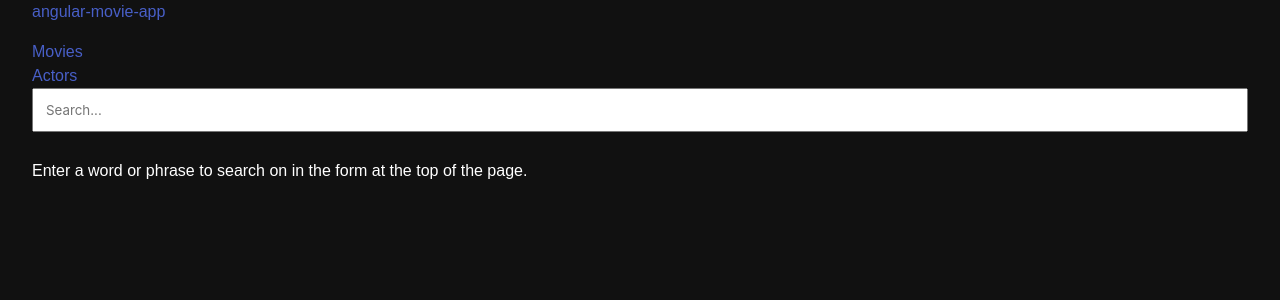
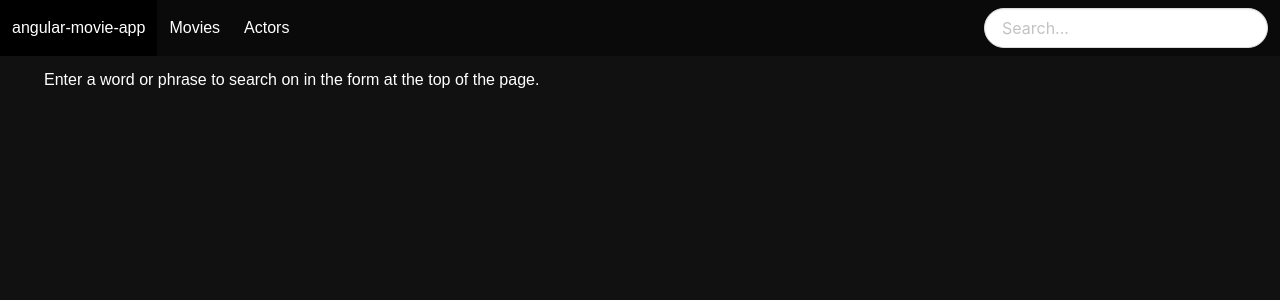
Before and after one commit to lkritsimas/angular-movie-app, an Angular app: page /search in a window 1280 px wide. Shown: the top 300 px of the page. Built offline with nearby package versions, Linux system fonts and the light colour scheme.

Commit message:
Improve styling using bulma

```diff
--- a/src/app/app.component.html
+++ b/src/app/app.component.html
@@ -1,13 +1,34 @@
+<nav class="navbar is-black" role="navigation" aria-label="main navigation">
+  <div class="navbar-brand">
+    <a class="navbar-item" routerLink="/">{{ title }}</a>
+
+    <a role="button" class="navbar-burger burger" aria-label="menu" aria-expanded="false"
+      data-target="navbarBasicExample">
+      <span aria-hidden="true"></span>
+      <span aria-hidden="true"></span>
+      <span aria-hidden="true"></span>
+    </a>
+  </div>
+
+  <div id="navbarBasicExample" class="navbar-menu">
+    <div class="navbar-start">
+      <a class="navbar-item" routerLink="/movies">
+        Movies
+      </a>
+
+      <a class="navbar-item" routerLink="/actors">
+        Actors
+      </a>
+    </div>
+
+    <div class="navbar-end">
+      <div class="navbar-item">
+        <app-search></app-search>
+      </div>
+    </div>
+  </div>
+</nav>
+
 <div class="container is-fluid">
-  <nav>
-    <h1><a routerLink="/">{{ title }}</a></h1>
-    <ul>
-      <li><a routerLink="/movies">Movies</a></li>
-      <li><a routerLink="/actors">Actors</a></li>
-    </ul>
-    <app-search></app-search>
-  </nav>
-
   <router-outlet></router-outlet>
-
 </div>
--- a/src/app/movie-detail/movie-detail.component.html
+++ b/src/app/movie-detail/movie-detail.component.html
@@ -1,16 +1,24 @@
 <div *ngIf="movie" class="details">
-    <img src="https://image.tmdb.org/t/p/w342/{{ movie.poster_path }}" />
-    <div class="summary">
-        <h2>{{ movie.title }} <small class="year">({{ movie.release_date | date: 'yyyy' }})</small></h2>
-        <p>{{ movie.runtime }} min </p>
-        {{ movie.overview }}
+    <div class="columns is-narrow">
+        <figure class="column is-narrow">
+            <img src="https://image.tmdb.org/t/p/w342/{{ movie.poster_path }}" class="image container" />
+        </figure>
+        <div class="summary column is-5">
+            <h2 class="title has-text-white">{{ movie.title }} <small
+                    class="subtitle has-text-grey-light">({{ movie.release_date | date: 'yyyy' }})</small>
+            </h2>
+            <p class="has-text-grey-light">{{ movie.runtime }} min </p>
+            <p class="has-text-grey">{{ movie.overview }}</p>
+        </div>
     </div>
 
-    <div *ngIf="similarMovies && similarMovies.results.length" class="similar">
-        <h3>Similar movies</h3>
-        <a *ngFor="let similarMovie of similarMovies.results | slice:0:10" class="movie"
-            routerLink="/title/{{ similarMovie.id }}">
-            <img src="https://image.tmdb.org/t/p/w154/{{ similarMovie.poster_path }}" />
-        </a>
+    <div *ngIf="similarMovies && similarMovies.results.length" class="similar container">
+        <h3 class="title is-4 has-text-grey-lighter">Similar movies</h3>
+        <div class="columns is-multiline is-mobile">
+            <a *ngFor="let similarMovie of similarMovies.results | slice:0:12" class="movie column is-narrow"
+                routerLink="/title/{{ similarMovie.id }}">
+                <img src="https://image.tmdb.org/t/p/w154/{{ similarMovie.poster_path }}" />
+            </a>
+        </div>
     </div>
 </div>
--- a/src/app/movies/movies.component.html
+++ b/src/app/movies/movies.component.html
@@ -1,12 +1,9 @@
 <ul class="movies columns is-multiline" *ngIf="(movies | async)">
-  <li *ngFor="let movie of (movies | async).results" class="movie column is-full-mobile is-narrow-desktop">
-    <a routerLink="/title/{{ movie.id }}">
-      <img src="https://image.tmdb.org/t/p/w200/{{ movie.poster_path }}" class="image" />
-    </a>
-    <!-- <div>
+  <ng-container *ngFor="let movie of (movies | async).results">
+    <li *ngIf="movie.poster_path" class="movie column is-full-mobile is-narrow-desktop">
       <a routerLink="/title/{{ movie.id }}">
-        {{ movie.title }}
+        <img src="https://image.tmdb.org/t/p/w200/{{ movie.poster_path }}" class="image" />
       </a>
-    </div> -->
-  </li>
+    </li>
+  </ng-container>
 </ul>
--- a/src/app/search-result/search-result.component.html
+++ b/src/app/search-result/search-result.component.html
@@ -3,5 +3,7 @@
     <app-movies></app-movies>
 </div>
 <ng-template #elseBlock>
-    Enter a word or phrase to search on in the form at the top of the page.
+    <div class="column">
+        Enter a word or phrase to search on in the form at the top of the page.
+    </div>
 </ng-template>
--- a/src/app/search/search.component.html
+++ b/src/app/search/search.component.html
@@ -1,3 +1,3 @@
 <form (ngSubmit)="search()" #searchForm="ngForm">
-    <input type="text" [(ngModel)]="searchTerm" name="search" placeholder="Search...">
+    <input type="text" [(ngModel)]="searchTerm" name="search" class="input is-rounded" placeholder="Search...">
 </form>
--- a/src/app/search/search.component.scss
+++ b/src/app/search/search.component.scss
@@ -1,8 +1,8 @@
 
-input {
-    display: block;
-    color: #000;
-    width: 100%;
-    padding: 12px;
-    margin-bottom: 2em;
-}
+// input {
+//     display: block;
+//     color: #000;
+//     width: 100%;
+//     padding: 12px;
+//     margin-bottom: 2em;
+// }
```
